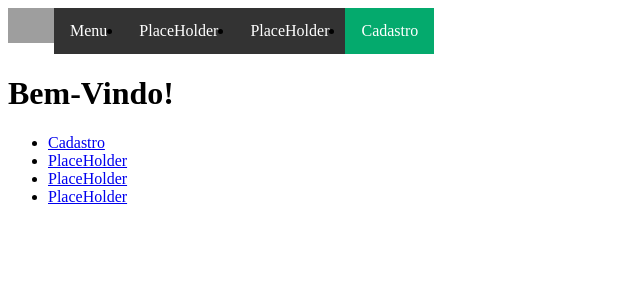
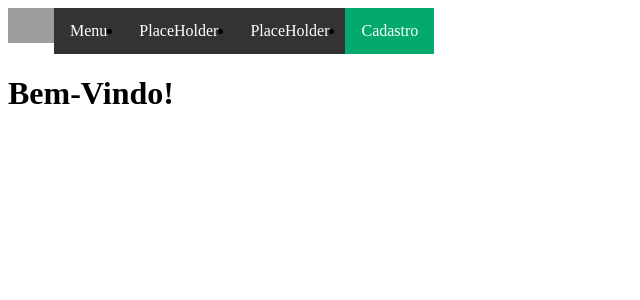
Before and after one commit to GsteXD/cadastro-web03, an Angular app: page /mainPage in a window 1280 px wide. Shown: the top 300 px of the page, without its empty margins (0-640 px from the left). Built offline with nearby package versions, Linux system fonts and the light colour scheme; grey boxes are pictures that could not be loaded.

Commit message:
:broom: cleanup: Movendo a barra de navegação

```diff
--- a/src/app/components/main-page/main-page.component.html
+++ b/src/app/components/main-page/main-page.component.html
@@ -1,7 +1 @@
 <h1> Bem-Vindo! </h1>
-<ul>
-    <li><a class="active" href="/cadastro" routerLink="cadastro">Cadastro</a></li>
-    <li><a href="news.asp">PlaceHolder</a></li>
-    <li><a href="contact.asp">PlaceHolder</a></li>
-    <li><a href="about.asp">PlaceHolder</a></li>
-</ul>
```
